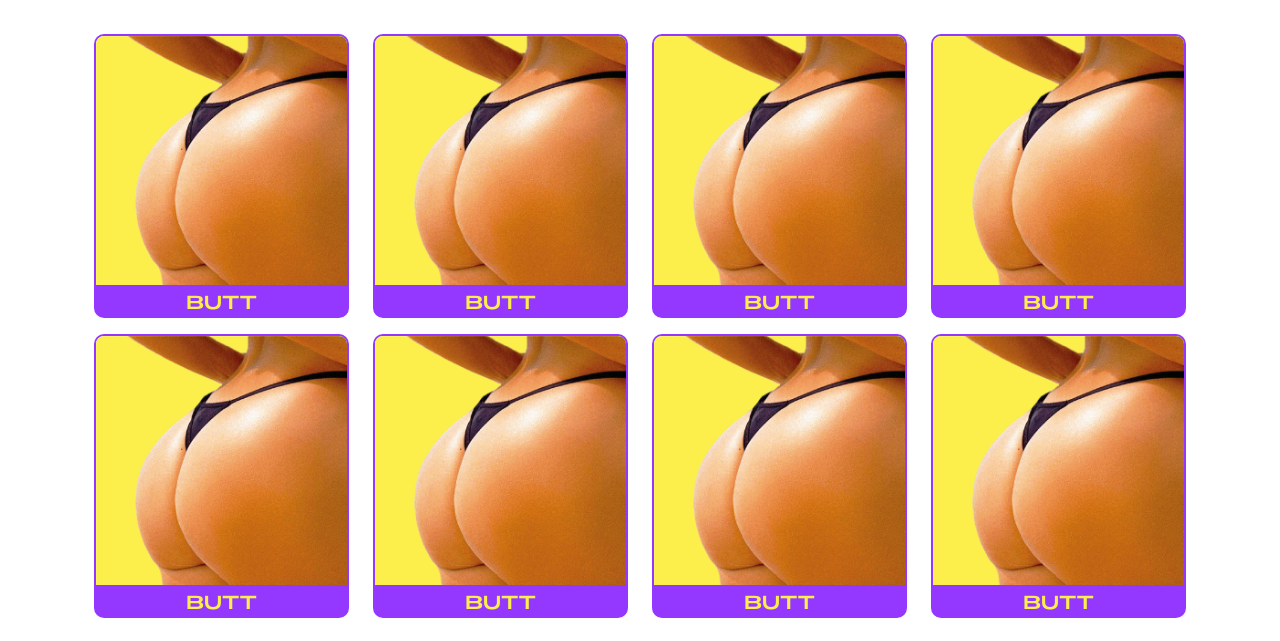
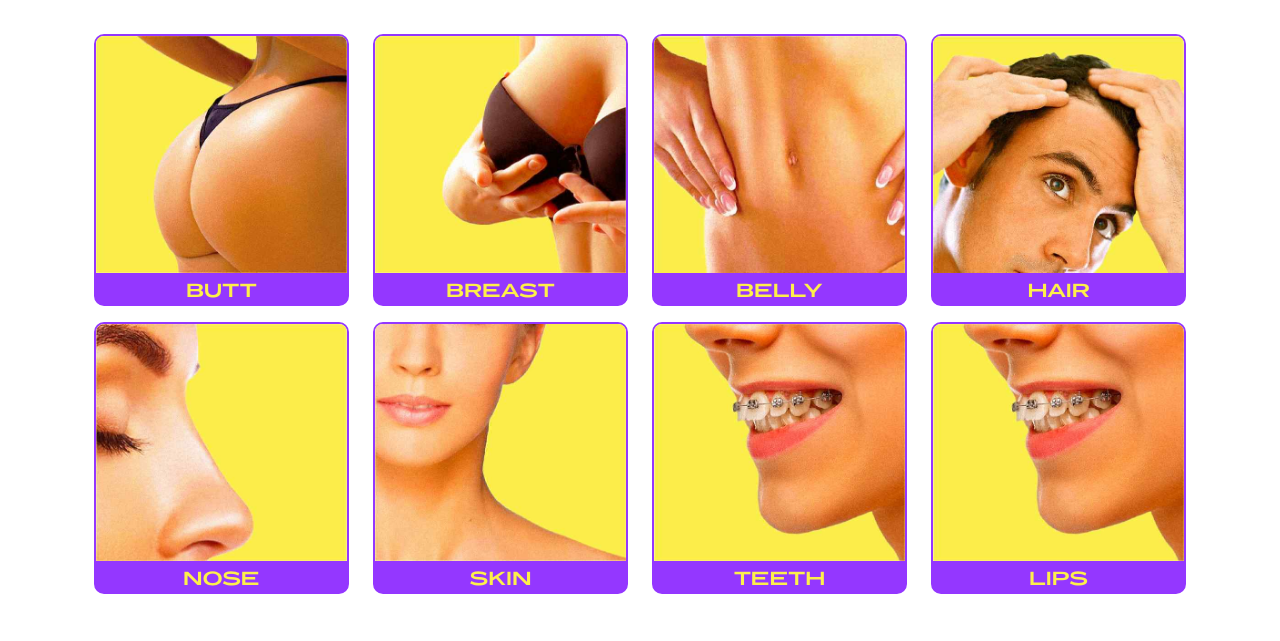
Before and after one commit to federicopozzi/ItsCheaperAbroad, a plain HTML site: page index.html in a window 1280 px wide. Shown: the part 309-950 px from the top of the page. Drawn offline with nearby package versions, Linux system fonts and the light colour scheme; a script that the page names is missing; files whose address does not match are found by name.

Commit message:
home category

```diff
--- a/index.html
+++ b/index.html
@@ -66,26 +66,26 @@
         <div class="row pt-4 mx-auto">
           <div class="col-lg-3 col-6 pt-2">
             <div>
-              <a href="./pages/category01.html"><img src="./assets/img/but.png" class="img-fluid borderBodyPic" alt="Responsive image" ></a>
+              <a href="./pages/category01.html"><img src="./assets/img/CategoriesHome/Butt.jpg" class="img-fluid borderBodyPic" alt="Responsive image" ></a>
               <span class="d-flex justify-content-center categoryBodyText borderBodyText">BUTT</span>
             </div>
           </div>
           <div class="col-lg-3 col-6 pt-2">
             <div>
-              <a href="./pages/product01.html"><img src="./assets/img/but.png" class="img-fluid borderBodyPic" alt="Responsive image" ></a>
-              <span class="d-flex justify-content-center categoryBodyText borderBodyText">BUTT</span>
+              <a href="./pages/product01.html"><img src="./assets/img/CategoriesHome/Breast.jpg" class="img-fluid borderBodyPic" alt="Responsive image" ></a>
+              <span class="d-flex justify-content-center categoryBodyText borderBodyText">BREAST</span>
             </div>
           </div>
           <div class="col-lg-3 col-6 pt-2">
             <div>
-              <a href="./pages/product01.html"><img src="./assets/img/but.png" class="img-fluid borderBodyPic" alt="Responsive image" ></a>
-              <span class="d-flex justify-content-center categoryBodyText borderBodyText">BUTT</span>
+              <a href="./pages/product01.html"><img src="./assets/img/CategoriesHome/Belly.jpg" class="img-fluid borderBodyPic" alt="Responsive image" ></a>
+              <span class="d-flex justify-content-center categoryBodyText borderBodyText">BELLY</span>
             </div>
           </div>
           <div class="col-lg-3 col-6 pt-2">
             <div>
-              <a href="./pages/product01.html"><img src="./assets/img/but.png" class="img-fluid borderBodyPic" alt="Responsive image" ></a>
-              <span class="d-flex justify-content-center categoryBodyText borderBodyText">BUTT</span>
+              <a href="./pages/product01.html"><img src="./assets/img/CategoriesHome/Hair.jpg" class="img-fluid borderBodyPic" alt="Responsive image" ></a>
+              <span class="d-flex justify-content-center categoryBodyText borderBodyText">HAIR</span>
             </div>
           </div>
         </div>
@@ -93,26 +93,26 @@
         <div class="row pt-2 mx-auto">
           <div class="col-lg-3 col-6 pt-2">
             <div>
-              <a href="./pages/product01.html"><img src="./assets/img/but.png" class="img-fluid borderBodyPic" alt="Responsive image" ></a>
-              <span class="d-flex justify-content-center categoryBodyText borderBodyText">BUTT</span>
+              <a href="./pages/product01.html"><img src="./assets/img/CategoriesHome/Nose.jpg" class="img-fluid borderBodyPic" alt="Responsive image" ></a>
+              <span class="d-flex justify-content-center categoryBodyText borderBodyText">NOSE</span>
             </div>
           </div>
           <div class="col-lg-3 col-6 pt-2">
             <div>
-              <a href="./pages/product01.html"><img src="./assets/img/but.png" class="img-fluid borderBodyPic" alt="Responsive image" ></a>
-              <span class="d-flex justify-content-center categoryBodyText borderBodyText">BUTT</span>
+              <a href="./pages/product01.html"><img src="./assets/img/CategoriesHome/Skin.jpg" class="img-fluid borderBodyPic" alt="Responsive image" ></a>
+              <span class="d-flex justify-content-center categoryBodyText borderBodyText">SKIN</span>
             </div>
           </div>
           <div class="col-lg-3 col-6 pt-2">
             <div>
-              <a href="./pages/product01.html"><img src="./assets/img/but.png" class="img-fluid borderBodyPic" alt="Responsive image" ></a>
-              <span class="d-flex justify-content-center categoryBodyText borderBodyText">BUTT</span>
+              <a href="./pages/product01.html"><img src="./assets/img/CategoriesHome/Teeth.jpg" class="img-fluid borderBodyPic" alt="Responsive image" ></a>
+              <span class="d-flex justify-content-center categoryBodyText borderBodyText">TEETH</span>
             </div>
           </div>
           <div class="col-lg-3 col-6 pt-2">
             <div>
-              <a href="./pages/product01.html"><img src="./assets/img/but.png" class="img-fluid borderBodyPic" alt="Responsive image" ></a>
-              <span class="d-flex justify-content-center categoryBodyText borderBodyText">BUTT</span>
+              <a href="./pages/product01.html"><img src="./assets/img/CategoriesHome/Teeth.jpg" class="img-fluid borderBodyPic" alt="Responsive image" ></a>
+              <span class="d-flex justify-content-center categoryBodyText borderBodyText">LIPS</span>
             </div>
           </div>
         </div>
@@ -135,25 +135,25 @@
         <div class="row pt-3 mx-auto">
           <div class="col-lg-3">
             <div>
-              <a href="./pages/product01.html"><img src="./assets/img/but.png" class="img-fluid borderBodyPic" alt="Responsive image" ></a>
+              <a href="./pages/product01.html"><img src="./assets/img/CategoriesHome/Teeth.jpg" class="img-fluid borderBodyPic" alt="Responsive image" ></a>
               <span class="d-flex justify-content-center categoryBodyText borderBodyText">BUTT</span>
             </div>
           </div>
           <div class="col-lg-3">
             <div>
-              <a href="./pages/product01.html"><img src="./assets/img/but.png" class="img-fluid borderBodyPic" alt="Responsive image" ></a>
+              <a href="./pages/product01.html"><img src="./assets/img/CategoriesHome/Teeth.jpg" class="img-fluid borderBodyPic" alt="Responsive image" ></a>
               <span class="d-flex justify-content-center categoryBodyText borderBodyText">BUTT</span>
             </div>
           </div>
           <div class="col-lg-3">
             <div>
-              <a href="./pages/product01.html"><img src="./assets/img/but.png" class="img-fluid borderBodyPic" alt="Responsive image" ></a>
+              <a href="./pages/product01.html"><img src="./assets/img/CategoriesHome/Teeth.jpg" class="img-fluid borderBodyPic" alt="Responsive image" ></a>
               <span class="d-flex justify-content-center categoryBodyText borderBodyText">BUTT</span>
             </div>
           </div>
           <div class="col-lg-3">
             <div>
-              <a href="./pages/product01.html"><img src="./assets/img/but.png" class="img-fluid borderBodyPic" alt="Responsive image" ></a>
+              <a href="./pages/product01.html"><img src="./assets/img/CategoriesHome/Teeth.jpg" class="img-fluid borderBodyPic" alt="Responsive image" ></a>
               <span class="d-flex justify-content-center categoryBodyText borderBodyText">BUTT</span>
             </div>
           </div>
```
Also changed, not shown: pages/category01.html (+1 -3 lines), assets/img/CategoriesHome/Belly.jpg (added), assets/img/CategoriesHome/Breast.jpg (added), assets/img/CategoriesHome/Butt.jpg (added), assets/img/CategoriesHome/Hair.jpg (added), assets/img/CategoriesHome/Nose.jpg (added), assets/img/CategoriesHome/Skin.jpg (added), assets/img/CategoriesHome/Teeth.jpg (added), assets/img/but.png (deleted), 1 other file.
